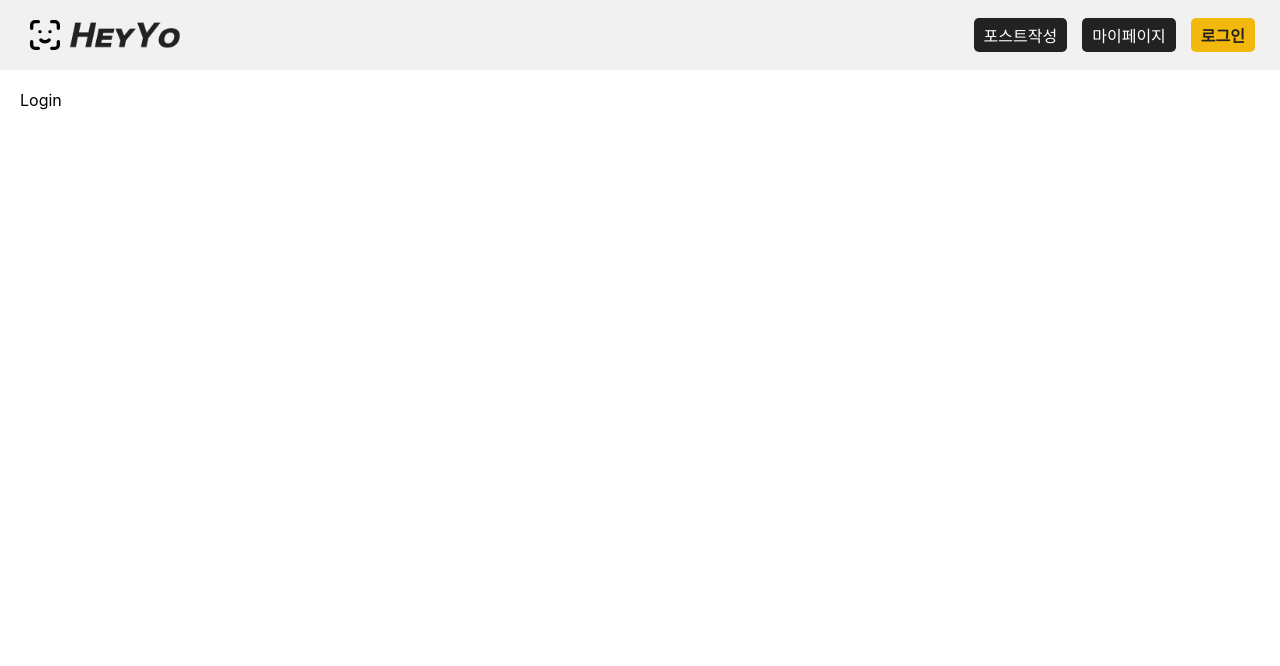
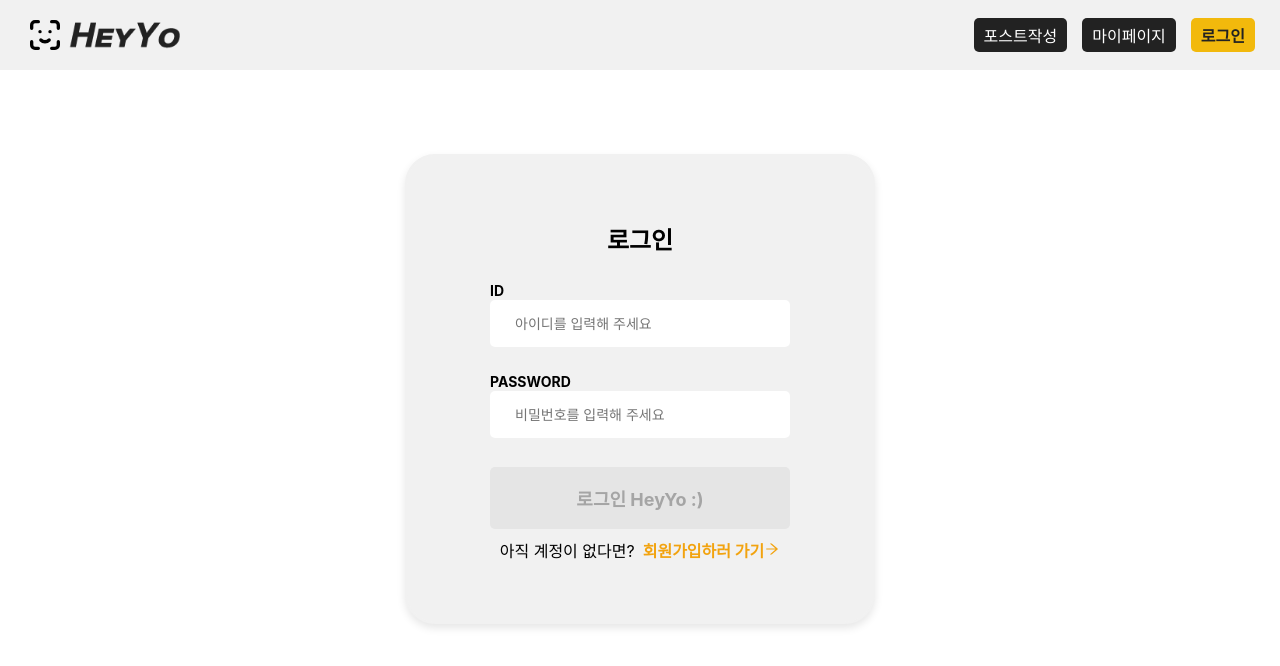
Before and after one commit to innovationMiniSeven/together_FE, a React (Create React App) app: page /login in a window 1280 px wide. Shown: the top 666 px of the page. Built offline with nearby package versions, Linux system fonts and the light colour scheme; a web font is replaced by a local one.

Commit message:
로그인 페이지 구현
Co-authored-by: s-woon <s-woon@users.noreply.github.com>

```diff
--- a/src/pages/Login.js
+++ b/src/pages/Login.js
@@ -1,7 +1,63 @@
 import React from 'react';
+import { Link } from 'react-router-dom';
+import { useForm } from 'react-hook-form';
+import { AiOutlineArrowRight } from 'react-icons/ai';
+import Form from '../components/Form';
 
 const Login = () => {
-  return <div>Login</div>;
+  const {
+    register,
+    handleSubmit,
+    formState: { isValid },
+  } = useForm({ mode: 'onChange' });
+
+  const submitLogin = async (formData) => {
+    console.log(formData);
+  };
+
+  return (
+    <Form id="login-form" theme="login" onSubmit={handleSubmit(submitLogin)}>
+      <h2>로그인</h2>
+
+      <div>
+        <label>ID</label>
+        <input
+          type="text"
+          placeholder="아이디를 입력해 주세요"
+          autoComplete="off"
+          {...register('username', {
+            required: true,
+            minLength: 4,
+          })}
+        />
+      </div>
+
+      <div>
+        <label>PASSWORD</label>
+        <input
+          type="password"
+          placeholder="비밀번호를 입력해 주세요"
+          autoComplete="off"
+          {...register('password', {
+            required: true,
+            minLength: 6,
+          })}
+        />
+      </div>
+
+      <button type="submit" form="login-form" disabled={!isValid}>
+        로그인 HeyYo :)
+      </button>
+
+      <p>
+        아직 계정이 없다면?
+        <Link to="/join">
+          회원가입하러 가기
+          <AiOutlineArrowRight />
+        </Link>
+      </p>
+    </Form>
+  );
 };
 
 export default Login;
```
